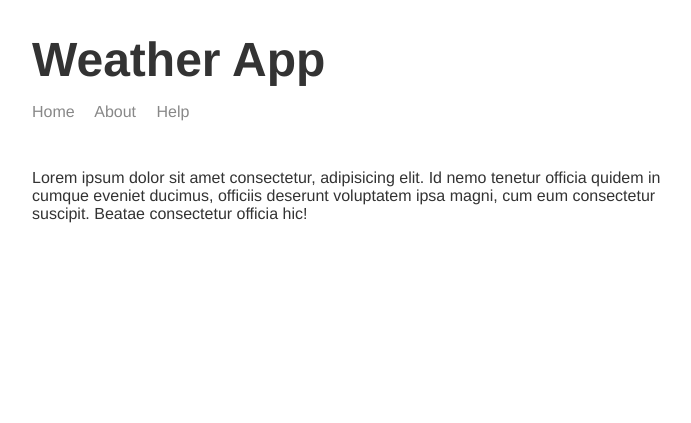
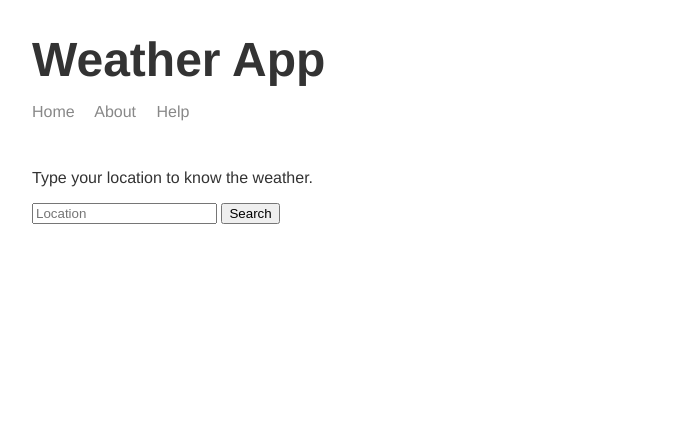
Before and after one commit to JoseCrz/climapp, a Node server app: page / in a window 1280 px wide. Shown: the top 423 px of the page, without its empty margins (283-974 px from the left). Run offline with Node 20, Linux system fonts and the light colour scheme; data that the repository does not hold is empty.

Commit message:
Added logic to the search form

```diff
--- a/public/js/main.js
+++ b/public/js/main.js
@@ -1,6 +1,13 @@
-console.log('Hello client side JavaScript')
+const weatherForm = document.querySelector('form')
+const textInput = document.querySelector('input')
 
-fetch('http://localhost:3000/weather?location=manchester')
+weatherForm.addEventListener('submit', event => {
+    event.preventDefault()
+
+    const location = textInput.value
+
+
+    fetch(`http://localhost:3000/weather?location=${location}`)
     .then(response => {
 
         response.json()
@@ -13,3 +20,4 @@ fetch('http://localhost:3000/weather?location=manchester')
             }
         })
     })
+})
--- a/templates/views/index.hbs
+++ b/templates/views/index.hbs
@@ -4,7 +4,11 @@
 <body>
     <div class="main-content">
         {{>header}}
-        <p>Lorem ipsum dolor sit amet consectetur, adipisicing elit. Id nemo tenetur officia quidem in cumque eveniet ducimus, officiis deserunt voluptatem ipsa magni, cum eum consectetur suscipit. Beatae consectetur officia hic!</p>
+        <p>Type your location to know the weather.</p>
+        <form>
+            <input type="text" placeholder="Location">
+            <button>Search</button>
+        </form>
     </div>
     {{>footer}}
     <script src="/js/main.js"></script>
```
Lines whose indentation alone changed are shown as unchanged.
